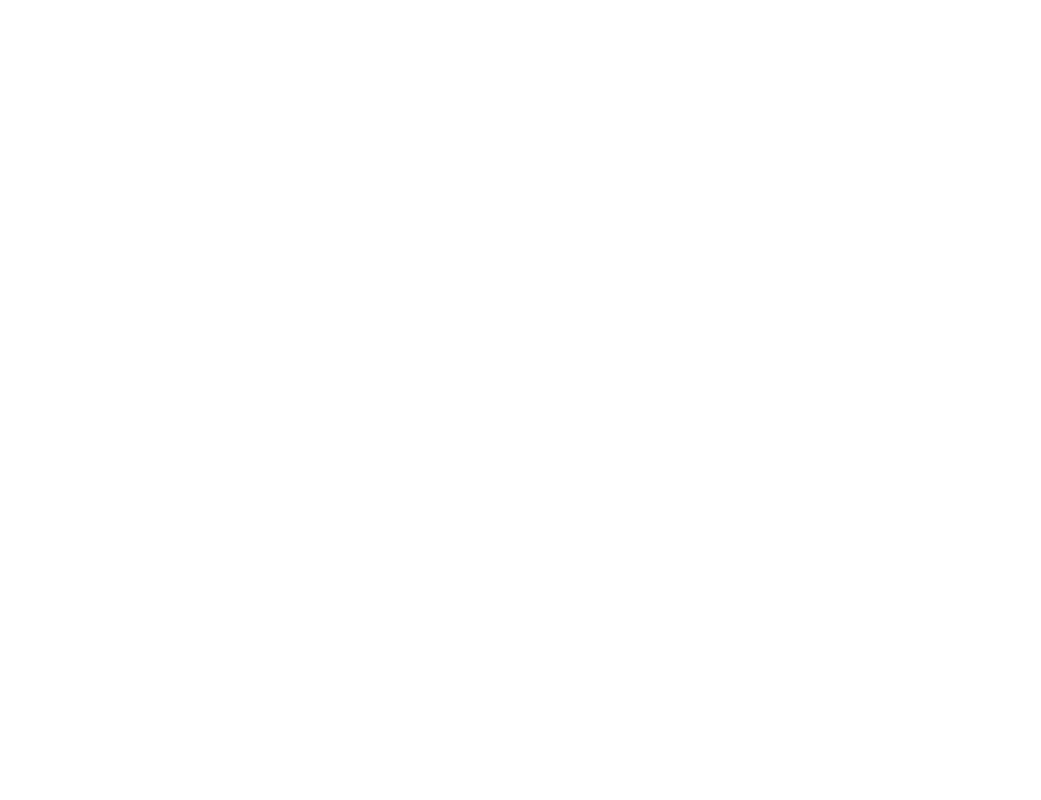
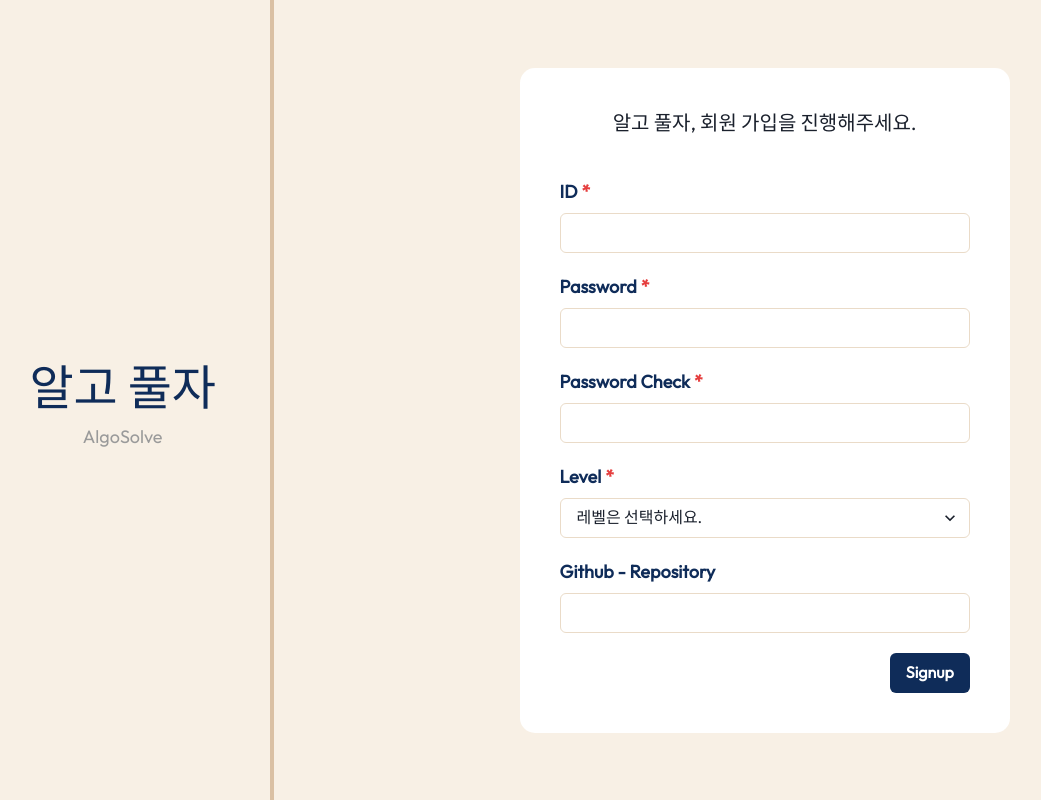
Before and after one commit to YeSeul-0w0/algo_solve, a React (Create React App) app: page /algo_solve/sign_up in a window 1280 px wide. Before the commit this address had no page. Shown: the whole page, without its empty margins (25-1066 px from the left). Built offline with nearby package versions, Linux system fonts and the light colour scheme.

Commit message:
feat: create Signup layout

```diff
--- a/src/component/Router.tsx
+++ b/src/component/Router.tsx
@@ -4,6 +4,7 @@ import Main from "./Main";
 import Account from "./layout/Account";
 import Login from "./account/Login";
 import { UserProvider } from "./context/UserContext";
+import SignUp from "./account/SignUp";
 
 const Router: React.FC = () => {
 	return (
@@ -12,6 +13,7 @@ const Router: React.FC = () => {
 				<Routes>
 					<Route path="/" element={<Account />}>
 						<Route index element={<Login />} />
+						<Route path="/sign_up" element={<SignUp />} />
 					</Route>
 					<Route path="/main" element={<Main />} />
 				</Routes>
--- /dev/null
+++ b/src/component/account/SignUp.tsx
@@ -0,0 +1,68 @@
+import React from "react";
+import {
+	Box,
+	Text,
+	FormControl,
+	FormLabel,
+	Input,
+	Select,
+	Flex,
+	Button
+} from "@chakra-ui/react";
+
+const SignUp: React.FC = () => {
+	// 추후에 서버에서 가져올 예정
+	const levelInfo: string[] = ["레벨 1", "레벨 2", "레벨 3"];
+
+	// Todo: 서버 개발시 기능 개발 필
+	return (
+		<Box w="50%" bg="white" p={10} borderColor="beige" borderRadius={15}>
+			<Text fontSize="xl" textAlign="center" mb={10}>
+				알고 풀자, 회원 가입을 진행해주세요.
+			</Text>
+			<FormControl isRequired mb={5}>
+				<FormLabel color="navy" fontWeight="Bold" fontSize="lg">
+					ID
+				</FormLabel>
+				<Input type="email" bg="white" borderColor="beige" />
+			</FormControl>
+			<FormControl isRequired mb={5}>
+				<FormLabel color="navy" fontWeight="Bold" fontSize="lg">
+					Password
+				</FormLabel>
+				<Input type="password" bg="white" borderColor="beige" />
+			</FormControl>
+			<FormControl isRequired mb={5}>
+				<FormLabel color="navy" fontWeight="Bold" fontSize="lg">
+					Password Check
+				</FormLabel>
+				<Input type="password" bg="white" borderColor="beige" />
+			</FormControl>
+			<FormControl isRequired mb={5}>
+				<FormLabel color="navy" fontWeight="Bold" fontSize="lg">
+					Level
+				</FormLabel>
+				<Select placeholder="레벨은 선택하세요." borderColor="beige">
+					{levelInfo.map((level, index) => (
+						<option key={index} value={level}>
+							{level}
+						</option>
+					))}
+				</Select>
+			</FormControl>
+			<FormControl mb={5}>
+				<FormLabel color="navy" fontWeight="Bold" fontSize="lg">
+					Github - Repository
+				</FormLabel>
+				<Input type="text" bg="white" borderColor="beige" />
+			</FormControl>
+			<Flex marginTop={2} justifyContent="right">
+				<Button bg="navy" variant="solid" color="white">
+					Signup
+				</Button>
+			</Flex>
+		</Box>
+	);
+};
+
+export default SignUp;
```
